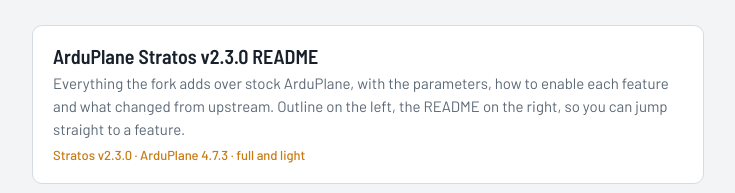
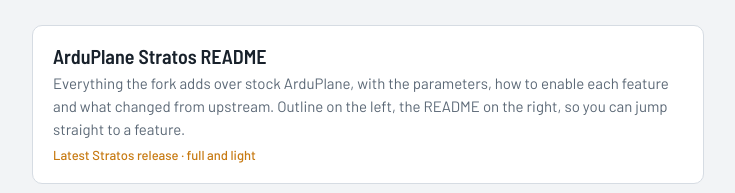
Before and after one commit to erwinquilloy/ardupilot-tools, a plain HTML site: page index.html in a window 1280 px wide. Shown: the part 155-348 px from the top of the page, without its empty margins (272-1007 px from the left). Drawn offline with Linux system fonts and the light colour scheme.

Commit message:
index: README card without a version number
Co-Authored-By: Claude Opus 5.5 <noreply@anthropic.com>

```diff
--- a/index.html
+++ b/index.html
@@ -40,9 +40,9 @@ footer{color:var(--muted);font-size:13px;display:grid;gap:6px}
   </header>
   <div class="tools">
     <a class="tool" href="readme.html">
-      <b>ArduPlane Stratos v2.3.0 README</b>
+      <b>ArduPlane Stratos README</b>
       <span>Everything the fork adds over stock ArduPlane, with the parameters, how to enable each feature and what changed from upstream. Outline on the left, the README on the right, so you can jump straight to a feature.</span>
-      <i>Stratos v2.3.0 · ArduPlane 4.7.3 · full and light</i>
+      <i>Latest Stratos release · full and light</i>
     </a>
     <a class="tool" href="https://erwinquilloy.github.io/firmware-tools/stratos/">
       <b>Stratos Firmware Downloader</b>
```
